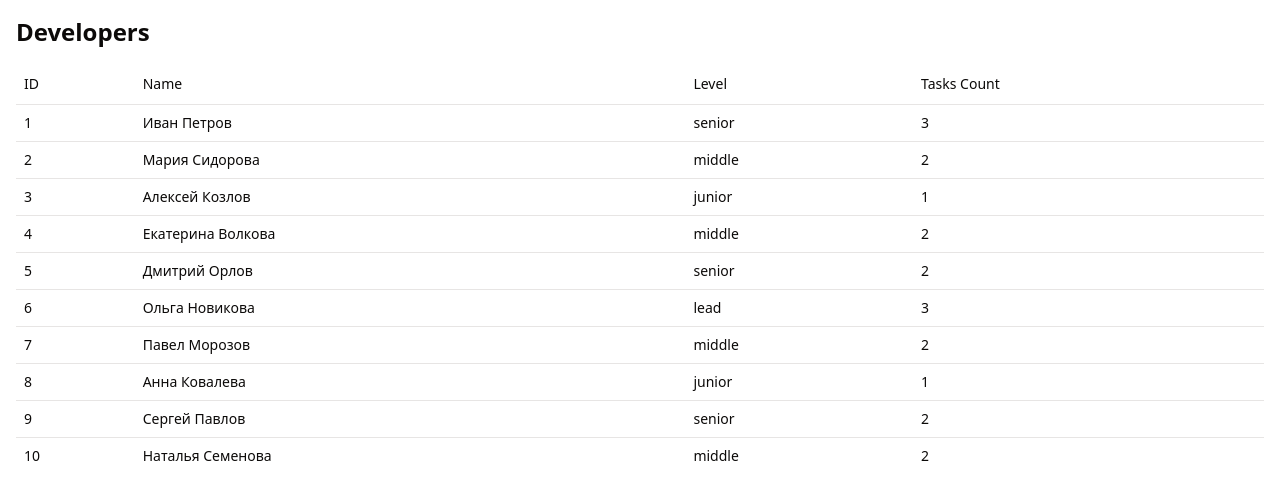
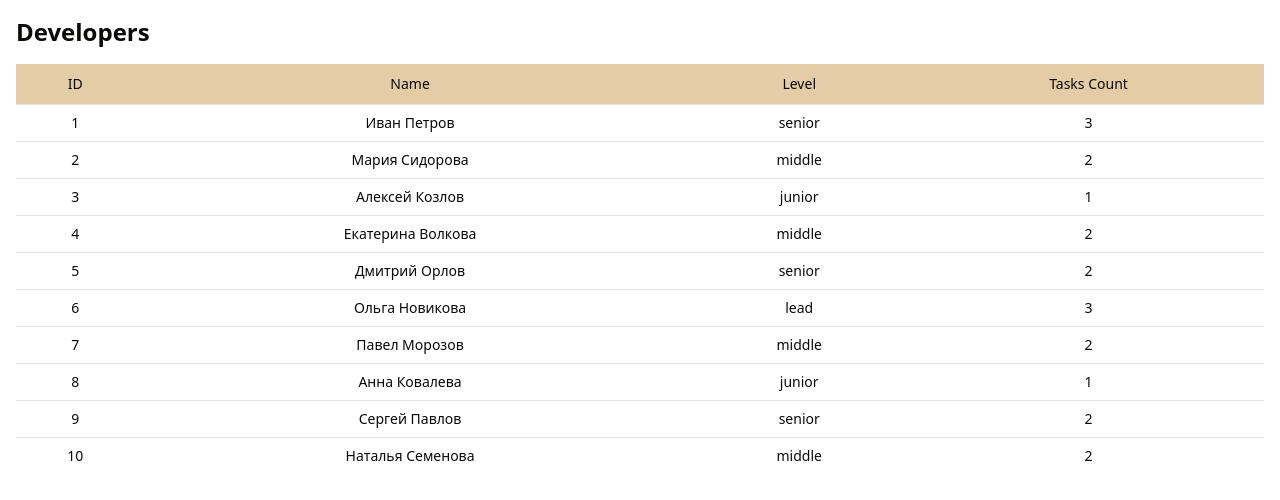
Before and after one commit to nemislimus/test-task-table, a React (Vite) app: page / in a window 1280 px wide. Shown: the top 500 px of the page. Built offline with nearby package versions, Linux system fonts and the light colour scheme.

Commit message:
add dynamic row

```diff
--- a/src/DevTaskTable.tsx
+++ b/src/DevTaskTable.tsx
@@ -1,13 +1,11 @@
 import { useEffect } from 'react';
 import { useTableStore } from '@/store/tableStore';
 import { Button } from '@/components/ui/button';
+import { DynamicTableRow } from '@/DynamicTableRow.tsx';
 import {
     Table,
     TableBody,
-    TableCell,
-    TableHead,
     TableHeader,
-    TableRow,
 } from '@/components/ui/table';
 
 export const DevTaskTable = () => {
@@ -32,25 +30,24 @@ export const DevTaskTable = () => {
                 <div>
                     <Table>
                         <TableHeader>
-                            <TableRow>
-                                <TableHead>ID</TableHead>
-                                <TableHead>Name</TableHead>
-                                <TableHead>Level</TableHead>
-                                <TableHead>Tasks Count</TableHead>
-                            </TableRow>
+                            <DynamicTableRow
+                                isHeader
+                                bgColor="#e3cca6"
+                                items={['ID', 'Name', 'Level', 'Tasks Count']}
+                            />
                         </TableHeader>
                         <TableBody>
                             {developers.map((developer) => (
-                                <TableRow
+                                <DynamicTableRow
                                     key={developer.id}
-                                    onClick={() => selectDeveloper(developer)}
-                                    className="cursor-pointer hover:bg-gray-50"
-                                >
-                                    <TableCell>{developer.id}</TableCell>
-                                    <TableCell>{developer.name}</TableCell>
-                                    <TableCell>{developer.skillLevel}</TableCell>
-                                    <TableCell>{developer.tasks.length}</TableCell>
-                                </TableRow>
+                                    items={[
+                                        developer.id,
+                                        developer.name,
+                                        developer.skillLevel,
+                                        developer.tasks.length.toString()
+                                    ]}
+                                    onRowClick={() => selectDeveloper(developer)}
+                                />
                             ))}
                         </TableBody>
                     </Table>
@@ -61,21 +58,23 @@ export const DevTaskTable = () => {
                 <div>
                     <Table>
                         <TableHeader>
-                            <TableRow>
-                                <TableHead>ID</TableHead>
-                                <TableHead>Title</TableHead>
-                                <TableHead>Description</TableHead>
-                                <TableHead>Status</TableHead>
-                            </TableRow>
+                            <DynamicTableRow
+                                isHeader
+                                bgColor="#e3cca6"
+                                items={['ID', 'Title', 'Description', 'Status']}
+                            />
                         </TableHeader>
                         <TableBody>
                             {selectedDeveloper.tasks.map((task) => (
-                                <TableRow key={task.id}>
-                                    <TableCell>{task.id}</TableCell>
-                                    <TableCell>{task.title}</TableCell>
-                                    <TableCell>{task.description}</TableCell>
-                                    <TableCell>{task.status}</TableCell>
-                                </TableRow>
+                                <DynamicTableRow
+                                    key={task.id}
+                                    items={[
+                                        task.id,
+                                        task.title,
+                                        task.description,
+                                        task.status
+                                    ]}
+                                />
                             ))}
                         </TableBody>
                     </Table>
--- /dev/null
+++ b/src/DynamicTableRow.tsx
@@ -0,0 +1,42 @@
+import {
+    TableCell,
+    TableHead,
+    TableRow,
+} from '@/components/ui/table';
+
+interface DynamicTableRowProps {
+  items: string[];
+  isHeader?: boolean;
+  bgColor?: string;
+  onRowClick?: () => void;
+}
+
+export const DynamicTableRow = ({
+  items,
+  isHeader = false,
+  bgColor,
+  onRowClick
+}: DynamicTableRowProps) => {
+  const columnCount = items.length;
+  const widthClass = `w-1/${columnCount}`;
+
+  return (
+    <TableRow
+      style={bgColor ? { backgroundColor: bgColor } : undefined}
+      onClick={onRowClick}
+      className={onRowClick ? 'cursor-pointer hover:bg-gray-50' : ''}
+    >
+      {items.map((item, index) =>
+        isHeader ? (
+          <TableHead key={index} className={`${widthClass} text-center`}>
+            {item}
+          </TableHead>
+        ) : (
+          <TableCell key={index} className={`${widthClass} text-center text-wrap break-words`}>
+            {item}
+          </TableCell>
+        )
+      )}
+    </TableRow>
+  );
+};
```
